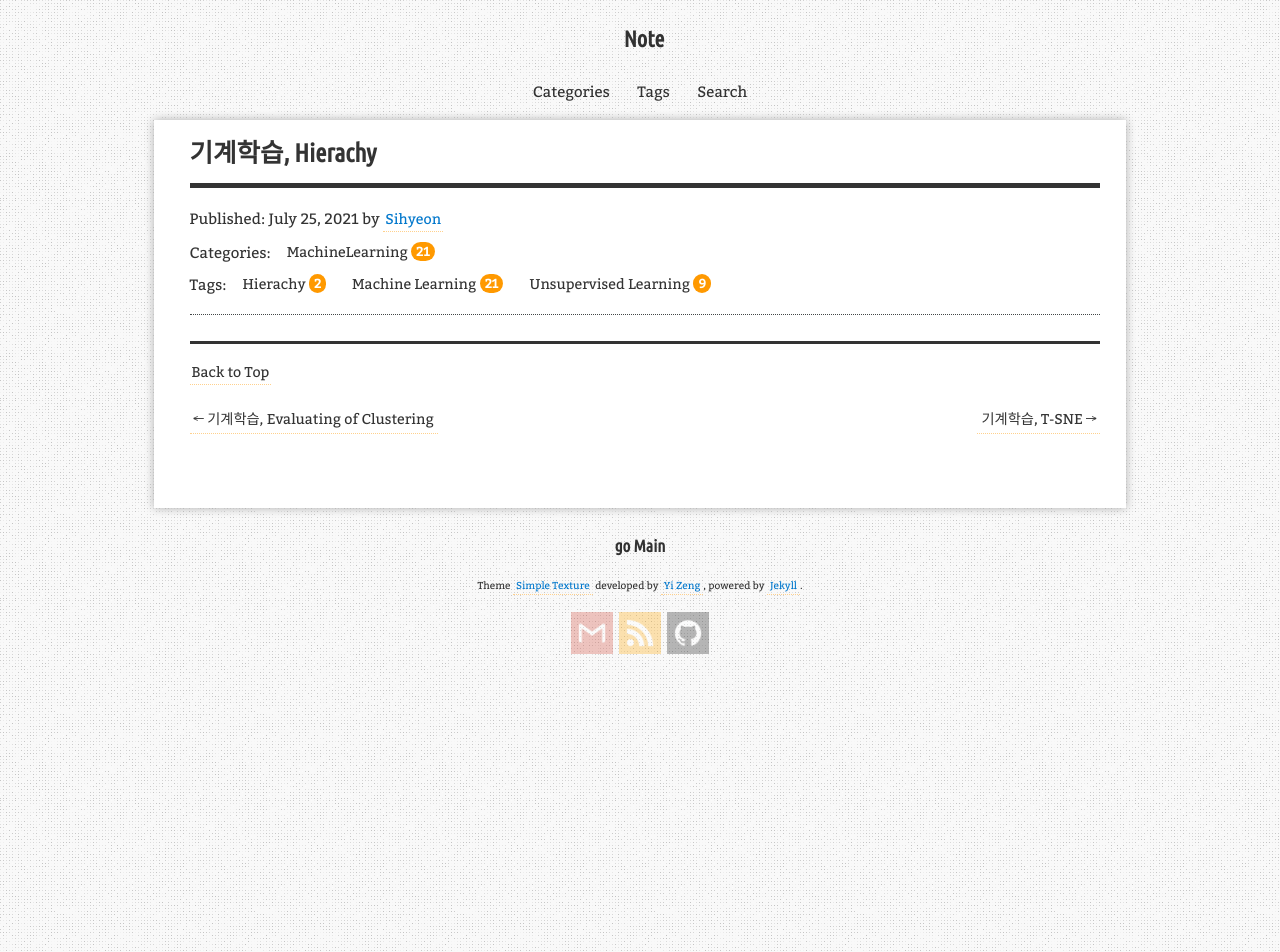
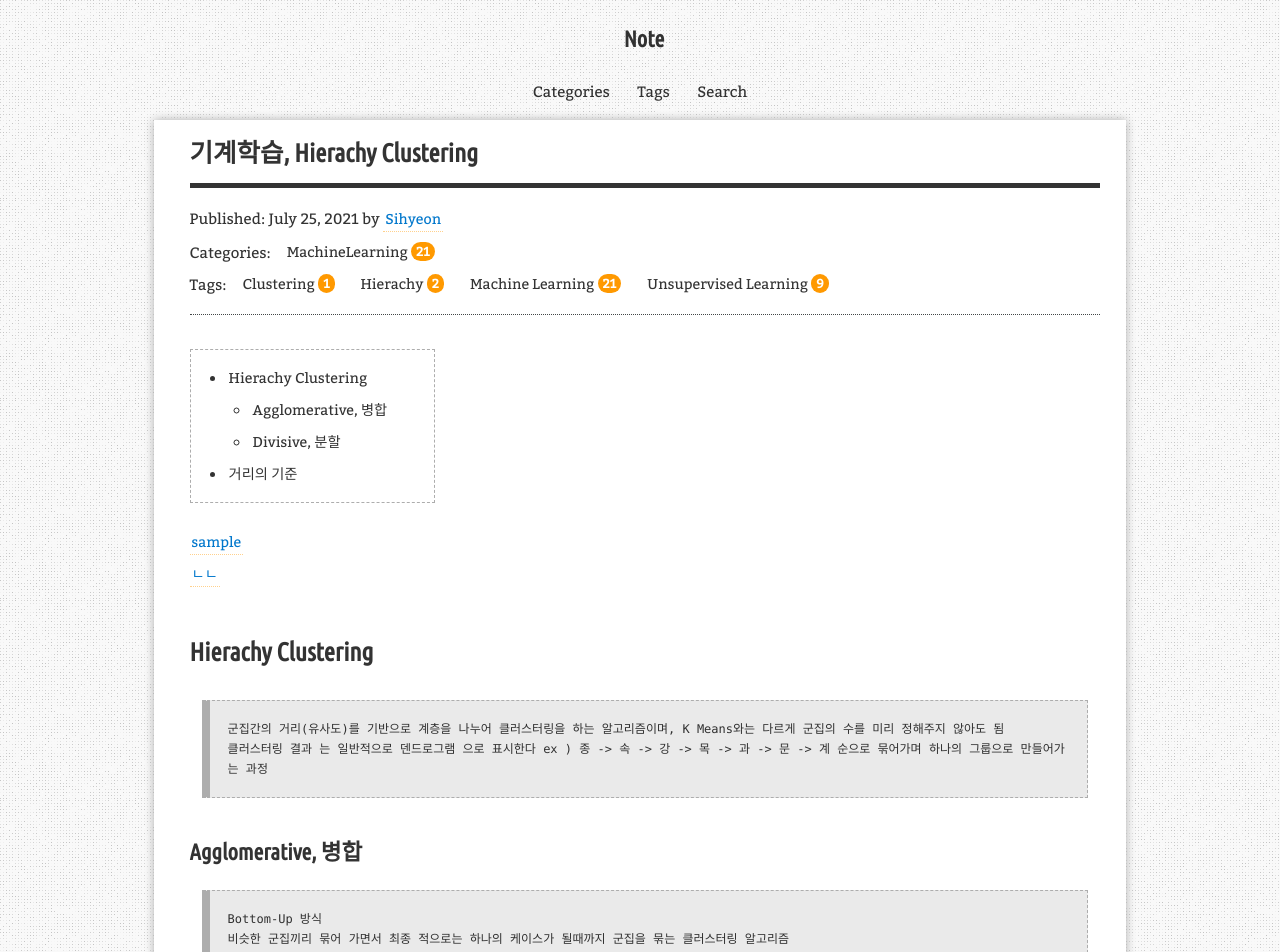
Before and after one commit to aristohyun/aristohyun.github.io, a Jekyll site: the page built from _posts/2021-07-25-Hierachy.md, in a window 1280 px wide and 1400 px high. Shown: the top 952 px of the window. Built offline with Jekyll 4.4.1, drawn with Linux system fonts in a browser that asks for light colours; comment, search, counter and statistics services are not loaded; some of the changed text lies outside the part shown.

Commit message:
Update 2021-07-25-Hierachy.md

```diff
--- a/_posts/2021-07-25-Hierachy.md
+++ b/_posts/2021-07-25-Hierachy.md
@@ -1,9 +1,9 @@
 ---
 layout: post
-title: "기계학습, Hierachy"
-description: "Hierachy, 계층"
+title: "기계학습, Hierachy Clustering"
+description: "Hierachy Clustering, 계층적 군집 분석"
 categories: [MachineLearning]
-tags: [Machine Learning, Unsupervised Learning, Hierachy]
+tags: [Machine Learning, Unsupervised Learning, Hierachy, Clustering]
 use_math: true
 redirect_from:
   - /2021/07/25/
@@ -11,3 +11,37 @@ redirect_from:
 
 * Kramdown table of contents
 {:toc .toc}
+
+[sample](https://ratsgo.github.io/machine%20learning/2017/04/18/HC/){:target="_ blank"}
+[ㄴㄴ](https://towardsdatascience.com/hierarchical-clustering-agglomerative-and-divisive-explained-342e6b20d710){:target="_ blank"}
+
+
+# Hierachy Clustering
+
+> 군집간의 거리(유사도)를 기반으로 계층을 나누어 클러스터링을 하는 알고리즘이며, K Means와는 다르게 군집의 수를 미리 정해주지 않아도 됨
+> 클러스터링 결과 는 일반적으로 덴드로그램 으로 표시한다
+ex ) 종 -> 속 -> 강 -> 목 -> 과 -> 문 -> 계 순으로 묶어가며 하나의 그룹으로 만들어가는 과정
+
+## Agglomerative, 병합
+
+> Bottom-Up 방식
+> 비슷한 군집끼리 묶어 가면서 최종 적으로는 하나의 케이스가 될때까지 군집을 묶는 클러스터링 알고리즘
+
+![image](https://user-images.githubusercontent.com/32366711/126897534-0e5a7f15-cbf2-453d-9ed3-97e227bc903d.png)
+
+![image](https://user-images.githubusercontent.com/32366711/126897805-e1d4f5ef-59cc-4962-a9d0-66e4eee98839.png)
+
+
+## Divisive, 분할
+
+> Top-Down 방식
+> 일단 하나의 군집으로 묶은 후, 유사하지 않은 군집을 분할해가는 클러스터링 알고리즘
+
+# 거리의 기준
+
+군집 - 군집 간에 거리는?
+
+1. 요소간 거리중 최소거리를 기준으로 ( Single Linkage )
+2. 요소간 거리중 최대거리를 기준으로 ( Complete Linkage )
+3. 요소간 거리의 평균 거리를 기준으로 ( Average Linkage )
+4. 군집의 중심간 거리를 기준으로 ( Centroid )
```
